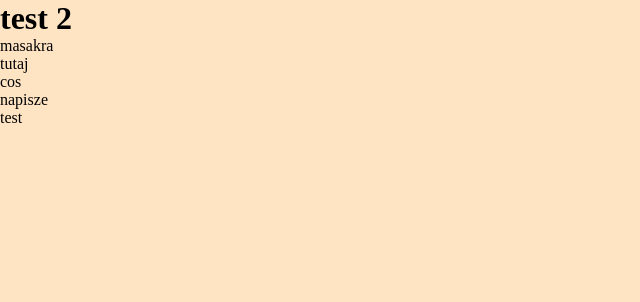
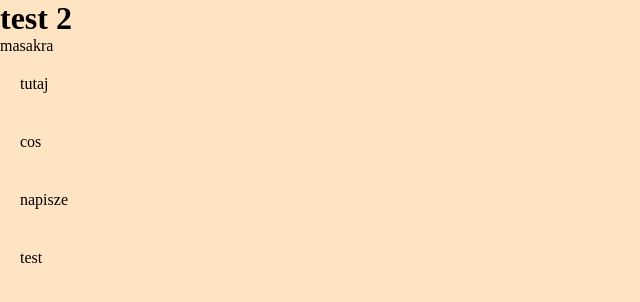
Before and after one commit to wiesioo/Github-repo-test, a plain HTML site: page index.html in a window 1280 px wide. Shown: the whole page, without its empty margins (0-640 px from the left). Drawn offline with Linux system fonts and the light colour scheme.

Commit message:
nowe zmiany

```diff
--- a/index.html
+++ b/index.html
@@ -15,6 +15,7 @@
         <p>masakra</p>
     </div>
     <title>Document</title>
+    <!-- Tutaj bedzie zmiana jakas -->
     <div>
         <ul>
             <li>tutaj</li>
@@ -25,8 +26,8 @@
     </div>
     </head>
 
-    <body>
 
-    </body>
+
+</body>
 
 </html>
--- a/style.scss
+++ b/style.scss
@@ -9,4 +9,5 @@ body {
 
 li {
     list-style: none;
+    padding: 20px;
 }
```
Also changed, not shown: style.css, 1 other file.
